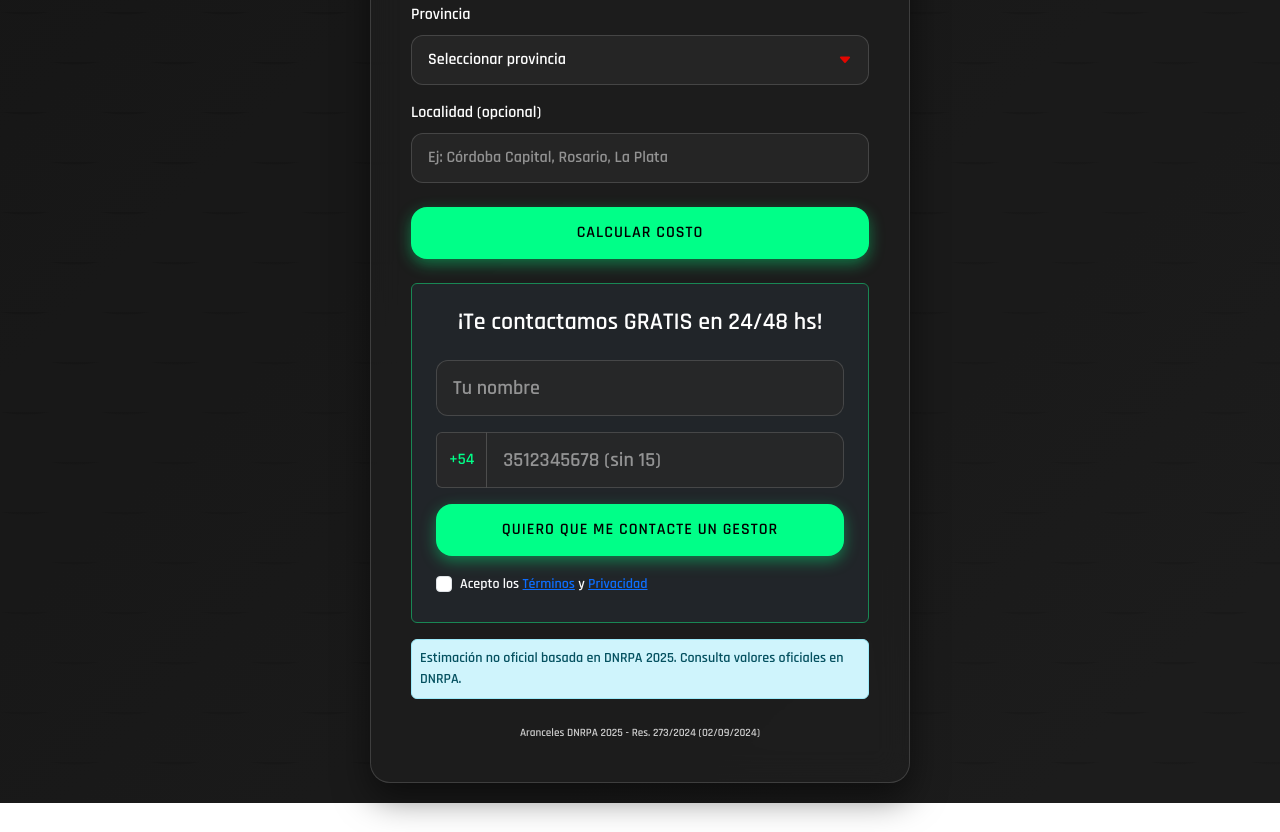
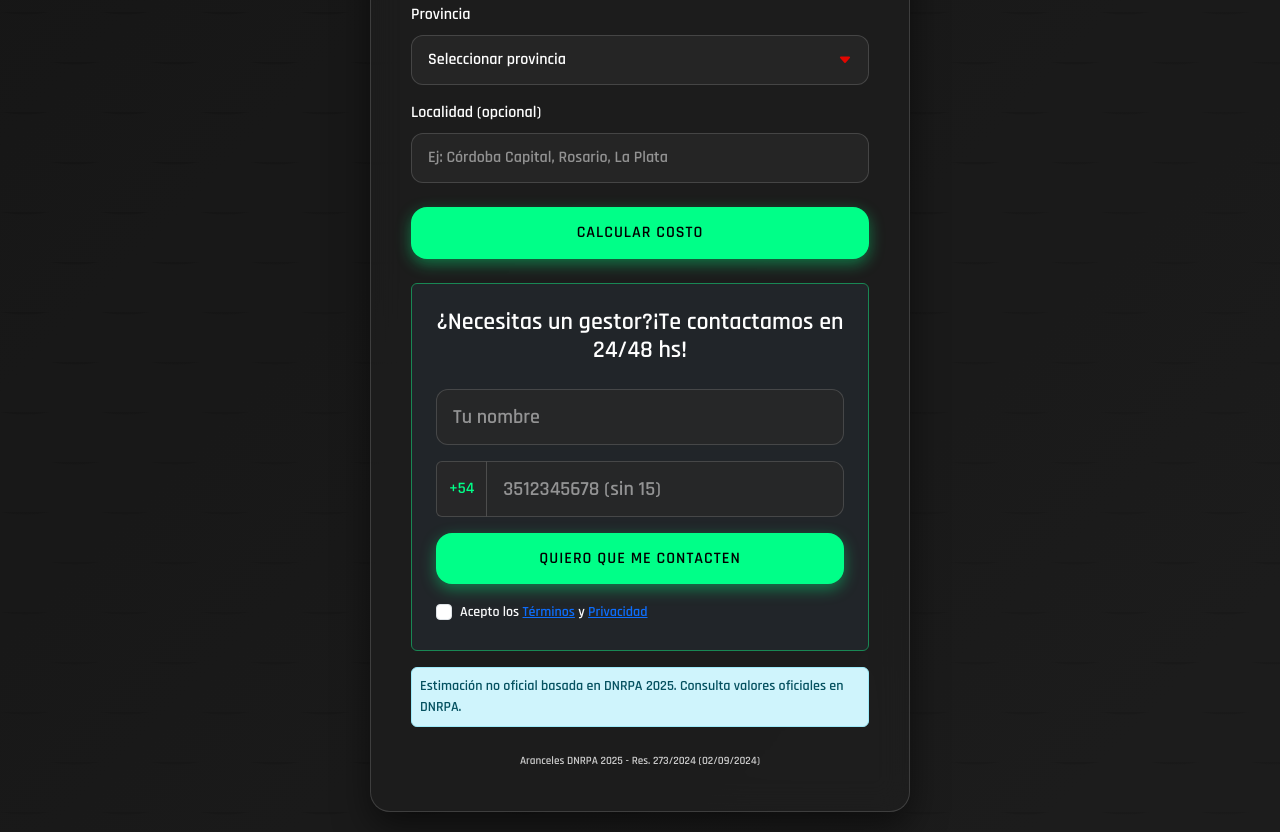
Before and after one commit to gestorleads/calculadora-transferencias, a plain HTML site: page index.html in a window 1280 px wide. Shown: the part 588-1420 px from the top of the page. Before the commit the page ends 1391 px from the top, so only its background shows below. Drawn offline with nearby package versions, Linux system fonts and the light colour scheme.

Commit message:
Update index.html

```diff
--- a/index.html
+++ b/index.html
@@ -262,7 +262,7 @@
 
       <!-- FORMULARIO LEAD (SIEMPRE VISIBLE) -->
       <div class="mt-4 p-4 bg-dark rounded border border-success" id="formLead">
-        <h4 class="text-center mb-4">¡Te contactamos GRATIS en 24/48 hs!</h4>
+        <h4 class="text-center mb-4">¿Necesitas un gestor?¡Te contactamos en 24/48 hs!</h4>
 
         <div class="mb-3">
           <input type="text" id="nombre" class="form-control form-control-lg" placeholder="Tu nombre" required>
@@ -275,7 +275,7 @@
         </div>
 
         <button onclick="enviarLead()" class="btn btn-f1 w-100">
-          QUIERO QUE ME CONTACTE UN GESTOR
+          QUIERO QUE ME CONTACTEN
         </button>
 
         <div class="form-check mt-3">
```
